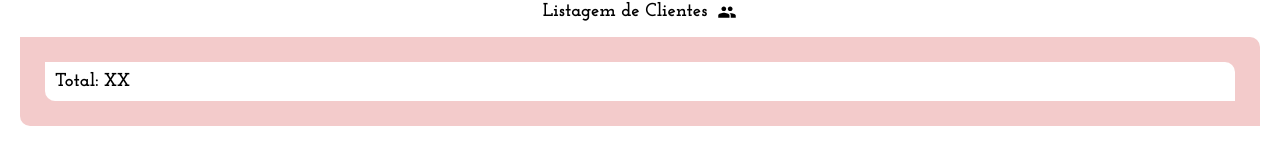
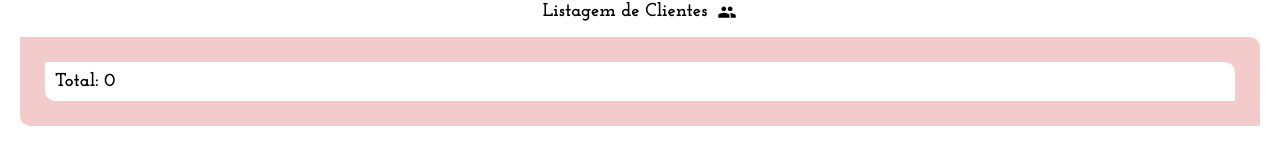
Before and after one commit to danieljosias/manicure-client, a React (Vite) app: page /clients in a window 1280 px wide. Shown: the part 663-806 px from the top of the page. Built offline with nearby package versions, Linux system fonts and the light colour scheme; no server answers.

Commit message:
feat: total de clientes

```diff
--- a/src/pages/Clients/index.jsx
+++ b/src/pages/Clients/index.jsx
@@ -118,7 +118,7 @@ export const Clients = () => {
             <ClientsCard isOpen={isOpen} />
 
             <Box bg='white' p='10' borderRadius='0px 10px 0px 10px'>
-              <Heading as='h3'>Total: XX</Heading>
+              <Heading as='h3'>Total: {clients.length}</Heading>
             </Box>
           </Flex>
         </Flex>
```
